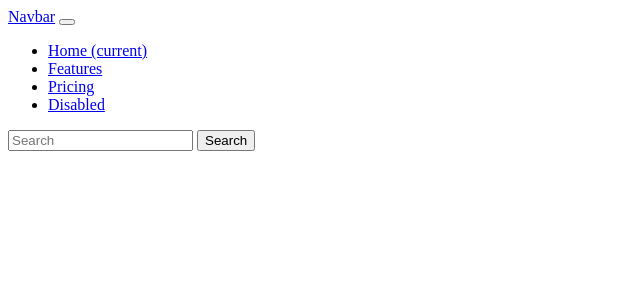
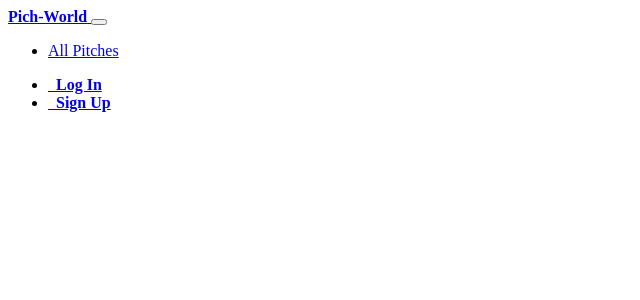
Before and after one commit to nimowairimu/WeLease, a Flask app: template app/templates/navbar.html in a window 1280 px wide. Shown: the top 300 px of the page, without its empty margins (0-640 px from the left). Run offline with Flask 2, Linux system fonts and the light colour scheme; the template is opened without the code that fills it, so the values that code supplies are empty.

Commit message:
Add navbar.html.

```diff
--- a/app/templates/navbar.html
+++ b/app/templates/navbar.html
@@ -1,26 +1,40 @@
-<nav class="navbar navbar-expand-lg navbar-light bg-light">
-    <a class="navbar-brand" href="#">Navbar</a>
-    <button class="navbar-toggler" type="button" data-toggle="collapse" data-target="#navbarNav" aria-controls="navbarNav" aria-expanded="false" aria-label="Toggle navigation">
+<nav class="mb-1 navbar navbar-expand-lg navbar-dark ">
+  <a class="navbar-brand" href="{{url_for('main.index')}}"><strong>Pich-World</strong> </a>
+  <button class="navbar-toggler" type="button" data-toggle="collapse" data-target="#navbarSupportedContent-4"aria-controls="navbarSupportedContent-4" aria-expanded="false" aria-label="Toggle navigation">
       <span class="navbar-toggler-icon"></span>
   </button>
-    <div class="collapse navbar-collapse" id="navbarNav">
-      <ul class="navbar-nav">
-        <li class="nav-item active">
-          <a class="nav-link" href="#">Home <span class="sr-only">(current)</span></a>
+  <div class="collapse navbar-collapse" id="navbarSupportedContent-4">
+          <ul class="navbar-nav mr-auto">
+              <li class="nav-item">
+                <a class="nav-link" href="{{url_for('main.index')}}">All Pitches</a>
+              </li>
+              {% if current_user.is_authenticated %}
+              <li class="nav-item">
+                  <a class="nav-link" href="{{url_for('main.new_pitch')}}">New Pitch</a>
+              </li>
+              {% endif %}
+          </ul>
+      <ul class="navbar-nav ml-auto">
+          {% if current_user.is_authenticated %}
+
+          <li class="nav-item dropdown">
+          <a class="nav-link dropdown-toggle" style= 'margin-right:30px' data-toggle="dropdown"
+            aria-haspopup="true" aria-expanded="false">
+            <i class="fas fa-user"></i>&nbsp;<strong>{{current_user.username}}</strong> </a>
+          <div class="dropdown-menu dropdown-menu-right dropdown-info" aria-labelledby="navbarDropdownMenuLink-4">
+            <a class="dropdown-item" href="{{url_for('main.profile',name=current_user.username)}}"><i class="far fa-user"></i>&nbsp; My account</a>
+            <a class="dropdown-item" href="{{url_for('auth.logout')}}"><i class="fas fa-sign-out-alt"></i>&nbsp; Log out</a>
+          </div>
+          </li>
+          {% else %}
+          <li class="nav-item">
+              <a  class="nav-link" href="{{url_for('auth.login')}}" style= 'margin-right:30px'><i class="fas fa-sign-in-alt"></i>&nbsp; <strong>Log In</strong></a>
           </li>
           <li class="nav-item">
-          <a class="nav-link" href="#">Features</a>
+                  <a style= 'margin-right:30px' class="nav-link" href="{{url_for('auth.signup')}}"><i class="fas fa-user-plus"></i></i>&nbsp; <strong>Sign Up</strong></a>
               </li>
-        <li class="nav-item">
-          <a class="nav-link" href="#">Pricing</a>
-        </li>
-        <li class="nav-item">
-          <a class="nav-link disabled" href="#">Disabled</a>
-        </li>
+          {%endif%}
+
       </ul>
   </div>
-    <form class="form-inline">
-        <input class="form-control mr-sm-2" type="search" placeholder="Search" aria-label="Search">
-        <button class="btn btn-outline-success my-2 my-sm-0" type="submit">Search</button>
-    </form>
 </nav>
```
Lines whose indentation alone changed are shown as unchanged.
